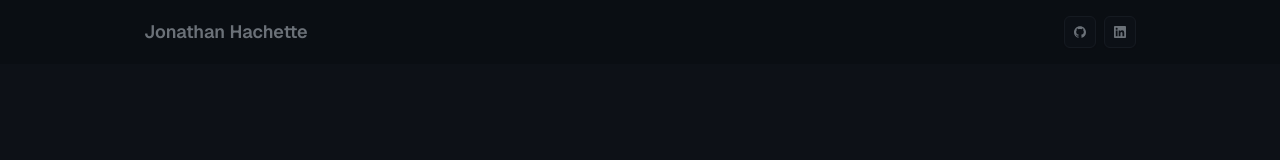
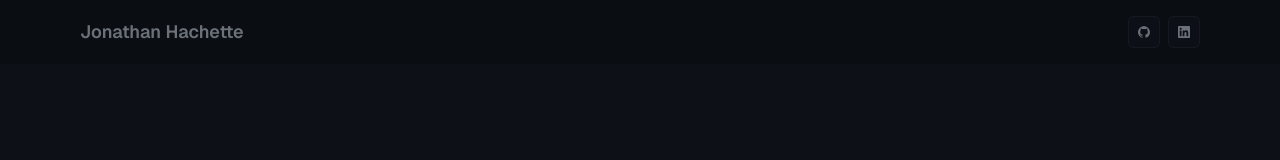
Before and after one commit to Jonathan-Hachette/Portfolio, a Next.js app: page / in a window 1280 px wide. Shown: the top 160 px of the page. Built offline with nearby package versions, Linux system fonts and the light colour scheme; a web font is replaced by a local one.

Commit message:
modification of the section width

```diff
--- a/components/Section.tsx
+++ b/components/Section.tsx
@@ -3,6 +3,6 @@ import { PropsWithChildren } from "react";
 
 export const Section = (props: PropsWithChildren<{ className?: string }>) => {
   return (
-    <section className={cn("max-w-5xl px-4 m-auto", props.className)}>{props.children}</section>
+    <section className={cn("max-w-6xl px-4 m-auto", props.className)}>{props.children}</section>
   );
 };
```
